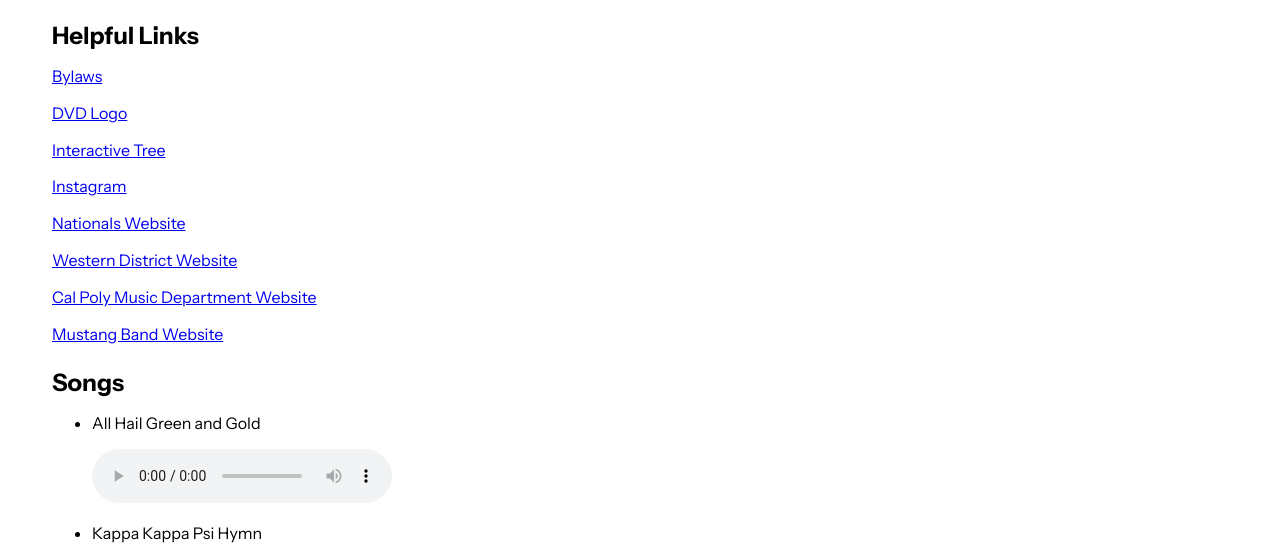
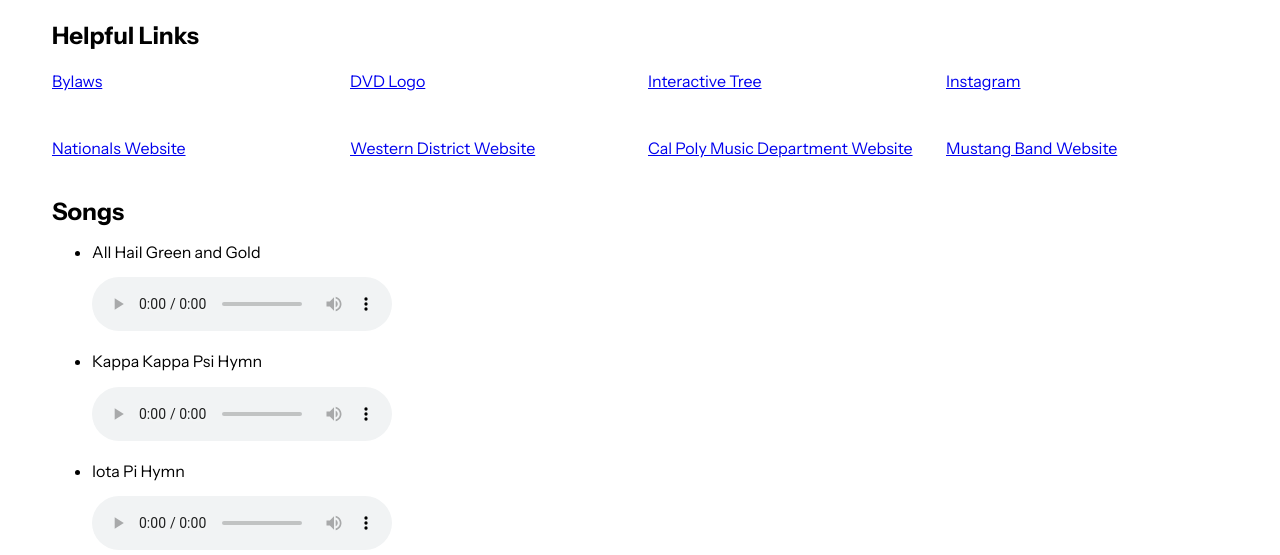
Before and after one commit to iotapi/iotapi.github.io, a website: page resources.html in a window 1280 px wide. Shown: the part 190-745 px from the top of the page. Drawn offline with Linux system fonts and the light colour scheme; a web font is replaced by a local one.

Commit message:
Edited Resources layout

```diff
--- a/css/global.css
+++ b/css/global.css
@@ -100,6 +100,14 @@
     list-style:none;
     line-height: 1.7em;
 }
+/*resources styling*/
+
+section.links{
+    display:grid;
+    grid-template-columns: repeat(4, 1fr);
+        grid-gap: 1em;
+
+}
 
 
 /* This start to get interesting: we go into mobile phone mode */
@@ -107,6 +115,8 @@
     div.CoC{
         display:inline;
     }
+     section.links{
+        display:inline;}
     /* Here is the magic: if the checkbox is not marked, the adjacent list is not displayed */
     nav input[type="checkbox"]:not(:checked)+ul {
         display: none;
```
